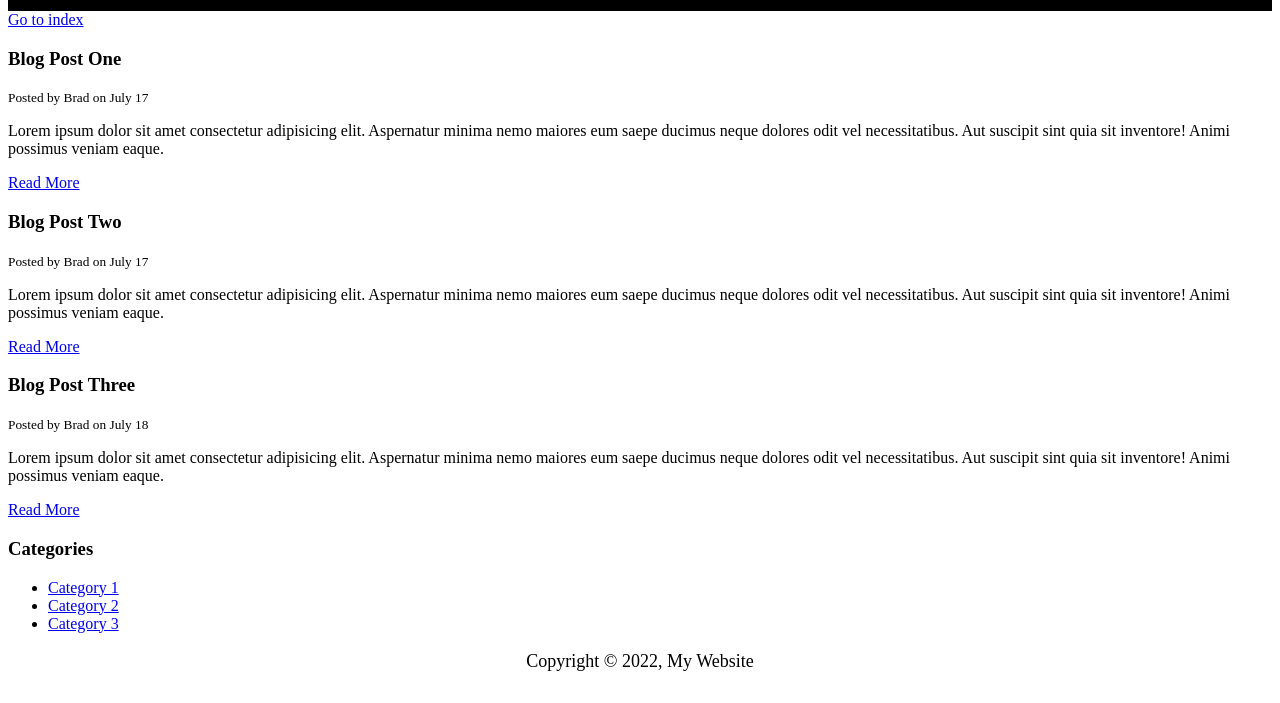
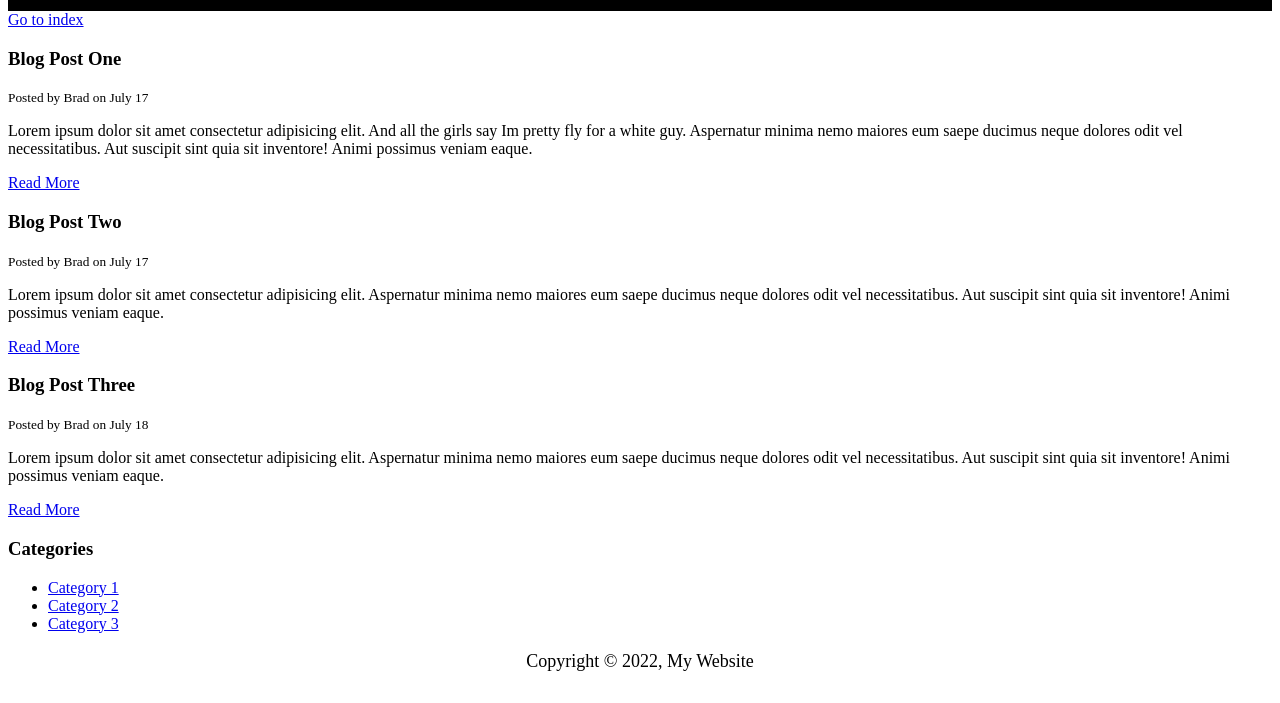
Before and after one commit to bgdahl/Webfiles, a plain HTML site: page blog.html in a window 1280 px wide. Shown: the part 97-800 px from the top of the page. Drawn offline with Linux system fonts and the light colour scheme.

Commit message:
Update blog.html

```diff
--- a/blog.html
+++ b/blog.html
@@ -33,7 +33,7 @@
             <h3>Blog Post One</h3>
             <small>Posted by Brad on July 17</small>
             <p>
-                Lorem ipsum dolor sit amet consectetur adipisicing elit. Aspernatur minima nemo maiores eum saepe ducimus neque dolores odit vel necessitatibus. Aut suscipit sint quia sit inventore! Animi possimus veniam eaque.
+                Lorem ipsum dolor sit amet consectetur adipisicing elit. And all the girls say Im pretty fly for a white guy. Aspernatur minima nemo maiores eum saepe ducimus neque dolores odit vel necessitatibus. Aut suscipit sint quia sit inventore! Animi possimus veniam eaque.
             </p>
             <a href="post.html">Read More</a>
         </article>
```
